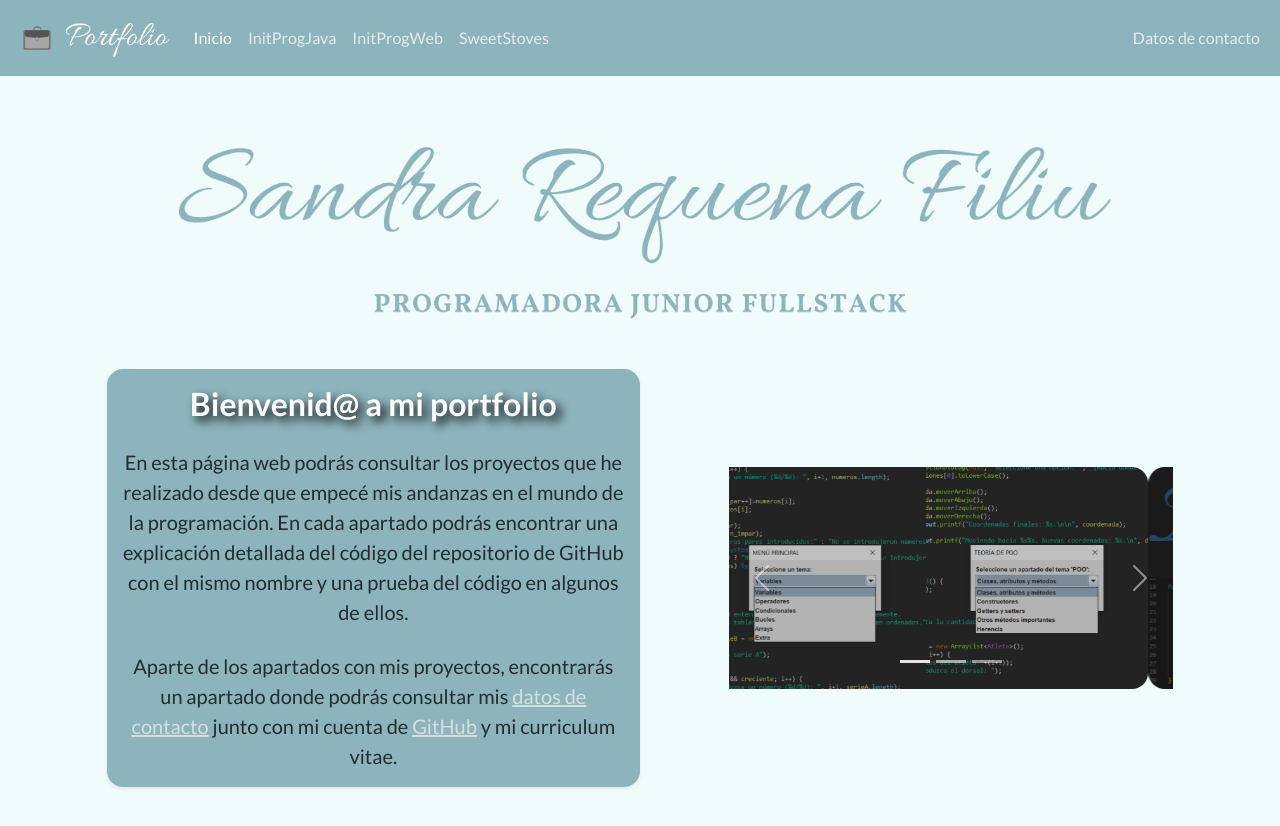
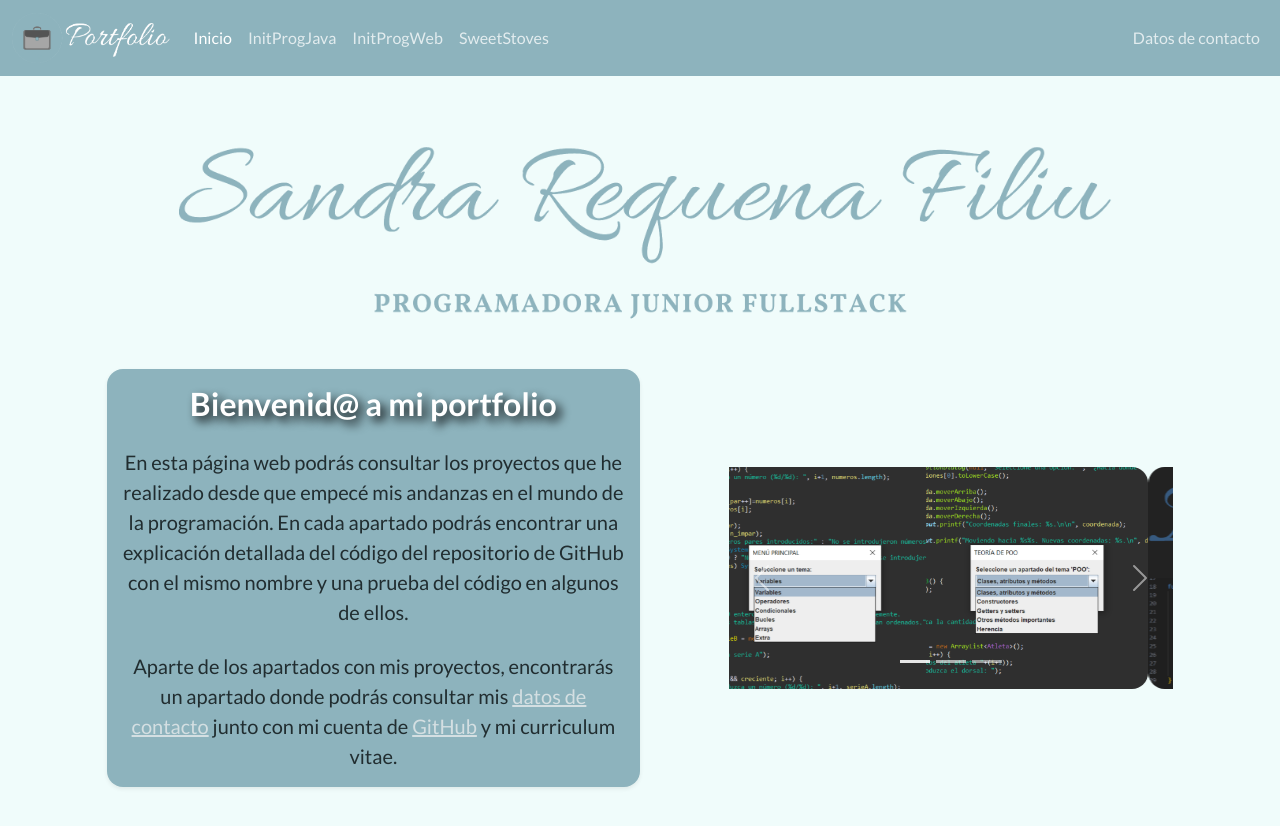
Before and after one commit to srequenafiliu/srequenafiliu.github.io, an Angular app: page /inicio in a window 1280 px wide. Shown: the top 826 px of the page. Built offline with nearby package versions, Linux system fonts and the light colour scheme.

Commit message:
Cambios en el carrusel de imágenes

```diff
--- a/src/app/home/home.component.css
+++ b/src/app/home/home.component.css
@@ -5,6 +5,6 @@
   }
 }
 
-#projects img{
+/*#projects img{
   filter: brightness(75%);
-}
+}*/
```
Also changed, not shown: 3 other files (tests, documents, lock files or other folders).
